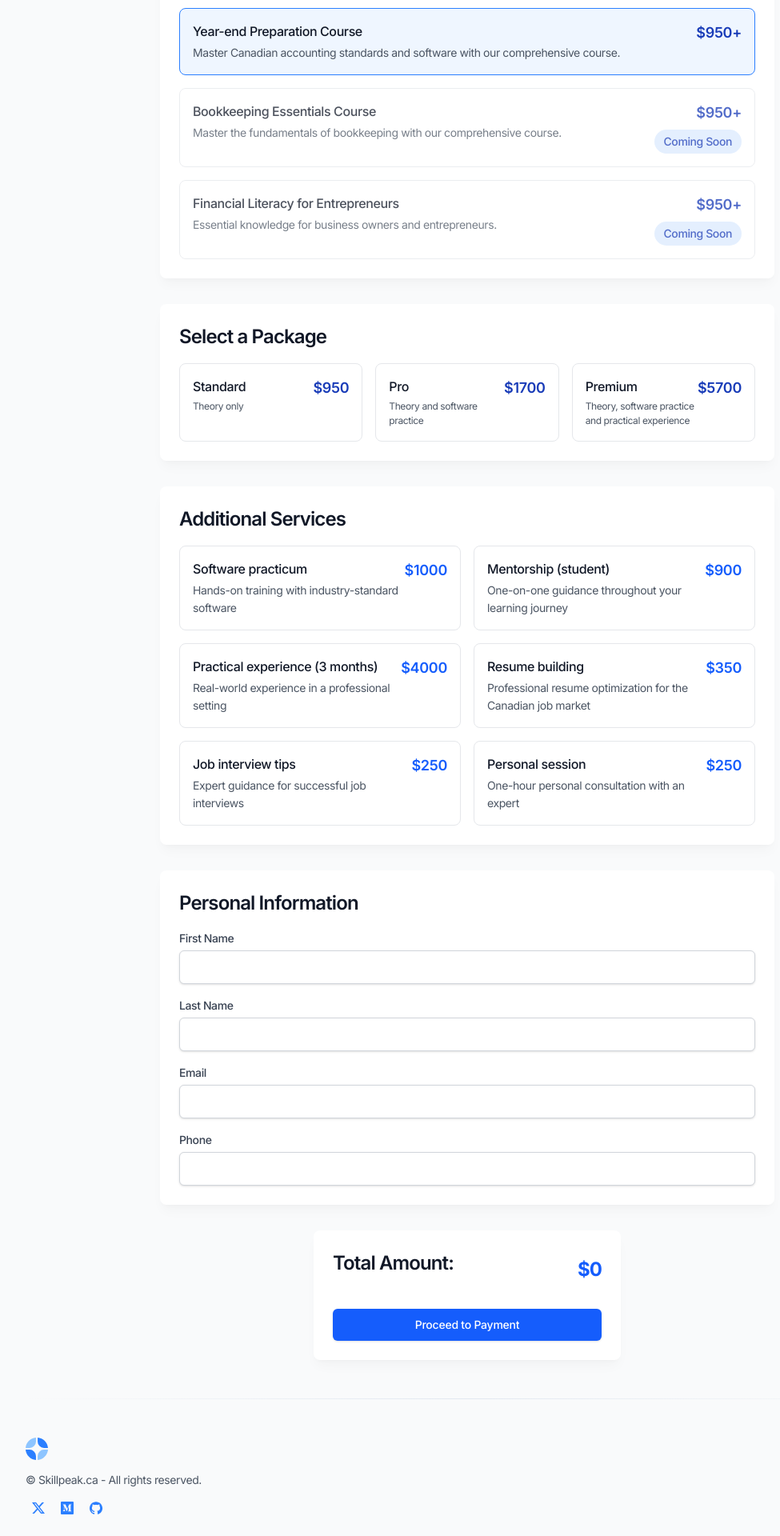
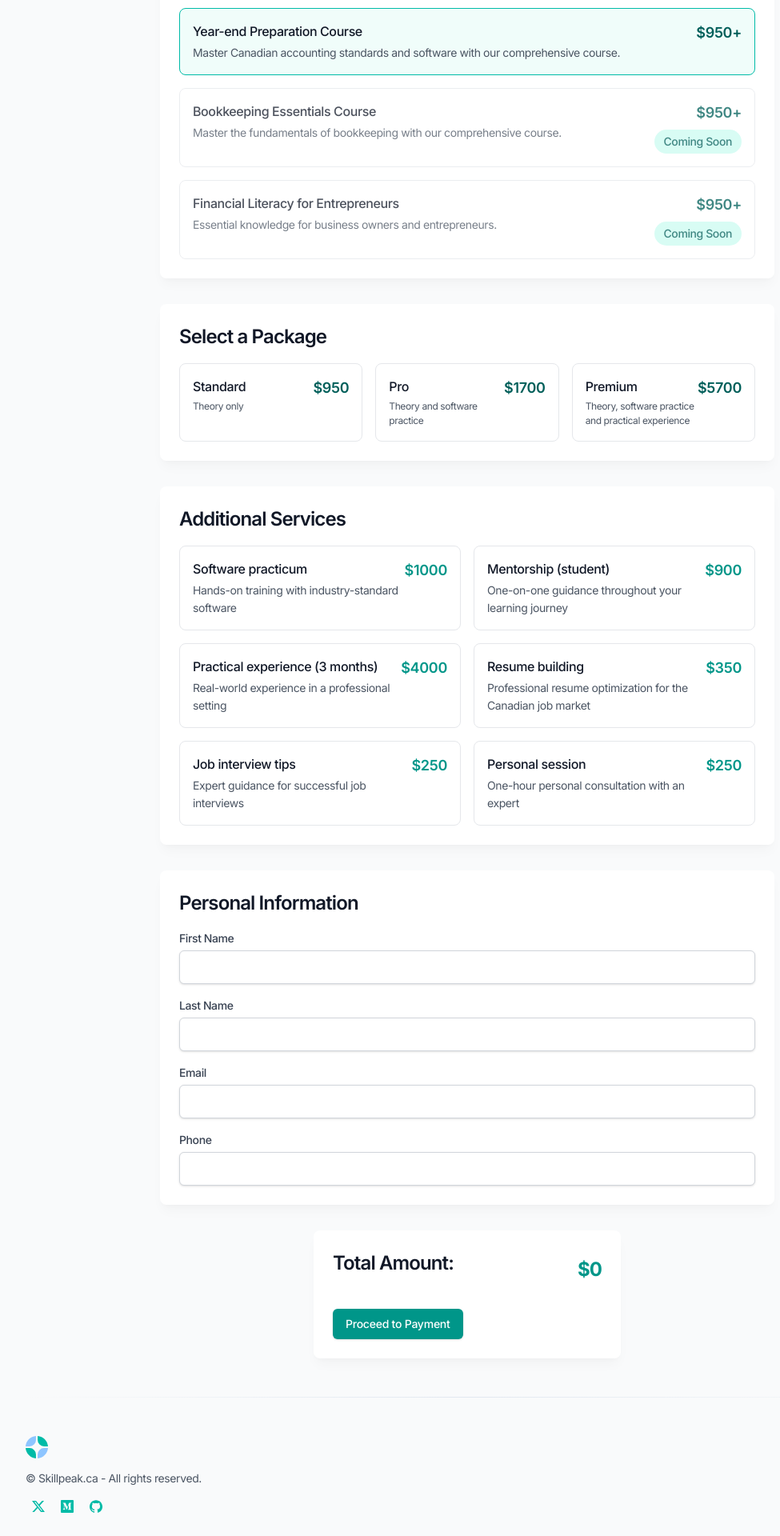
Before and after one commit to swe/skillpeak_demo, a Next.js app: page /enroll in a window 1280 px wide. Shown: the part 320-2240 px from the top of the page at 80% size, without its empty margins (56-1031 px from the left). Built offline with nearby package versions, Linux system fonts and the light colour scheme.

Commit message:
colour changes

```diff
--- a/app/css/design-system.css
+++ b/app/css/design-system.css
@@ -1,12 +1,14 @@
 /* Design System Variables */
 :root {
   /* Colors */
-  --color-primary: #4F46E5;
-  --color-primary-dark: #4338CA;
-  --color-primary-light: #818CF8;
-  --color-secondary: #10B981;
-  --color-secondary-dark: #059669;
-  --color-secondary-light: #34D399;
+  --color-primary: #01b8bd;
+  --color-primary-dark: #019ca1;
+  --color-primary-light: #33c9ce;
+  --color-secondary: #f4a259;
+  --color-secondary-dark: #d4883a;
+  --color-secondary-light: #f7c59f;
+  --color-accent: #f4845f;
+  --color-accent-light: #f7ede2;
 
   /* Neutral Colors */
   --color-gray-50: #F9FAFB;
@@ -21,10 +23,10 @@
   --color-gray-900: #111827;
 
   /* Semantic Colors */
-  --color-success: #10B981;
-  --color-warning: #F59E0B;
-  --color-error: #EF4444;
-  --color-info: #3B82F6;
+  --color-success: #01b8bd;
+  --color-warning: #f4a259;
+  --color-error: #f4845f;
+  --color-info: #33c9ce;
 
   /* Spacing */
   --spacing-1: 0.25rem;
--- a/app/enroll/page.tsx
+++ b/app/enroll/page.tsx
@@ -215,7 +215,7 @@ export default function EnrollmentPage() {
                     <label
                       key={course.id}
                       className={`border rounded-lg p-4 cursor-pointer transition-colors ${
-                        selectedCourse === course.id ? 'border-blue-500 bg-blue-50' : 'border-gray-200 hover:border-blue-300'
+                        selectedCourse === course.id ? 'border-teal-500 bg-teal-50' : 'border-gray-200 hover:border-teal-300'
                       } ${!course.isAvailable ? 'opacity-75' : ''}`}
                     >
                       <input
@@ -234,9 +234,9 @@ export default function EnrollmentPage() {
                             <p className="text-sm text-gray-600 mt-1">{course.description}</p>
                           </div>
                           <div className="flex flex-col items-end">
-                            <span className="font-semibold text-lg text-blue-800">${course.price}+</span>
+                            <span className="font-semibold text-lg text-teal-800">${course.price}+</span>
                             {!course.isAvailable && (
-                              <span className="mt-2 inline-block rounded-full bg-blue-100 px-3 py-1 text-sm font-medium text-blue-800">
+                              <span className="mt-2 inline-block rounded-full bg-teal-100 px-3 py-1 text-sm font-medium text-teal-800">
                                 Coming Soon
                               </span>
                             )}
@@ -256,7 +256,7 @@ export default function EnrollmentPage() {
                     <label
                       key={pkg.id}
                       className={`border rounded-lg p-4 cursor-pointer transition-colors ${
-                        selectedPackage === pkg.id ? 'border-blue-500 bg-blue-50' : 'border-gray-200 hover:border-blue-300'
+                        selectedPackage === pkg.id ? 'border-teal-500 bg-teal-50' : 'border-gray-200 hover:border-teal-300'
                       }`}
                     >
                       <input
@@ -273,7 +273,7 @@ export default function EnrollmentPage() {
                             <p className="font-medium text-md">{pkg.name}</p>
                             <p className="text-xs text-gray-600 mt-1">{pkg.description}</p>
                           </div>
-                          <span className="font-semibold text-lg text-blue-800">${pkg.price}</span>
+                          <span className="font-semibold text-lg text-teal-800">${pkg.price}</span>
                         </div>
                       </div>
                     </label>
@@ -289,7 +289,7 @@ export default function EnrollmentPage() {
                     <label
                       key={service.id}
                       className={`border rounded-lg p-4 cursor-pointer transition-colors ${
-                        selectedServices.includes(service.id) ? 'border-blue-500 bg-blue-50' : 'border-gray-200 hover:border-blue-300'
+                        selectedServices.includes(service.id) ? 'border-teal-500 bg-teal-50' : 'border-gray-200 hover:border-teal-300'
                       }`}
                     >
                       <input
@@ -311,7 +311,7 @@ export default function EnrollmentPage() {
                             <p className="font-medium md">{service.name}</p>
                             <p className="text-gray-600 mt-1 text-sm">{service.description}</p>
                           </div>
-                          <span className="font-semibold text-lg text-blue-600">${service.price}</span>
+                          <span className="font-semibold text-lg text-teal-600">${service.price}</span>
                         </div>
                       </div>
                     </label>
@@ -330,7 +330,7 @@ export default function EnrollmentPage() {
                       required
                       value={personalInfo.firstName}
                       onChange={(e) => setPersonalInfo({...personalInfo, firstName: e.target.value})}
-                      className="mt-1 block w-full rounded-md border-gray-300 shadow-sm focus:border-blue-500 focus:ring-blue-500"
+                      className="mt-1 block w-full rounded-md border-gray-300 shadow-sm focus:border-teal-500 focus:ring-teal-500"
                     />
                   </div>
                   <div>
@@ -340,7 +340,7 @@ export default function EnrollmentPage() {
                       required
                       value={personalInfo.lastName}
                       onChange={(e) => setPersonalInfo({...personalInfo, lastName: e.target.value})}
-                      className="mt-1 block w-full rounded-md border-gray-300 shadow-sm focus:border-blue-500 focus:ring-blue-500"
+                      className="mt-1 block w-full rounded-md border-gray-300 shadow-sm focus:border-teal-500 focus:ring-teal-500"
                     />
                   </div>
                   <div>
@@ -350,7 +350,7 @@ export default function EnrollmentPage() {
                       required
                       value={personalInfo.email}
                       onChange={(e) => setPersonalInfo({...personalInfo, email: e.target.value})}
-                      className="mt-1 block w-full rounded-md border-gray-300 shadow-sm focus:border-blue-500 focus:ring-blue-500"
+                      className="mt-1 block w-full rounded-md border-gray-300 shadow-sm focus:border-teal-500 focus:ring-teal-500"
                     />
                   </div>
                   <div>
@@ -360,7 +360,7 @@ export default function EnrollmentPage() {
                       required
                       value={personalInfo.phone}
                       onChange={(e) => setPersonalInfo({...personalInfo, phone: e.target.value})}
-                      className="mt-1 block w-full rounded-md border-gray-300 shadow-sm focus:border-blue-500 focus:ring-blue-500"
+                      className="mt-1 block w-full rounded-md border-gray-300 shadow-sm focus:border-teal-500 focus:ring-teal-500"
                     />
                   </div>
                 </div>
@@ -370,11 +370,11 @@ export default function EnrollmentPage() {
               <div className="bg-white p-6 rounded-lg shadow-lg shadow-black/[0.03] w-1/2 m-auto">
                 <div className="flex justify-between items-center mb-6">
                   <h3 className="font-semibold">Total Amount:</h3>
-                  <span className="text-2xl font-bold text-blue-600">${calculateTotal()}</span>
+                  <span className="text-2xl font-bold text-teal-600">${calculateTotal()}</span>
                 </div>
                 <Button
                   type="submit"
-                  className="cursor-pointer w-full flex justify-center py-3 px-4 border border-transparent rounded-md shadow-sm text-sm font-medium text-white bg-blue-600 hover:bg-blue-700 focus:outline-none focus:ring-2 focus:ring-offset-2 focus:ring-blue-500"
+                  className="shadow-sm text-sm font-medium text-white bg-teal-600 hover:bg-teal-700 focus:outline-none focus:ring-2 focus:ring-offset-2 focus:ring-teal-500"
                 >
                   Proceed to Payment
                 </Button>
--- a/components/courses.tsx
+++ b/components/courses.tsx
@@ -101,7 +101,7 @@ const Courses = () => {
                 <p className="mt-2 text-sm text-gray-600">{course.description}</p>
 
                 {!course.isAvailable && (
-                  <div className="mt-4 inline-block rounded-full bg-blue-100 px-3 py-1 text-sm font-medium text-blue-800">
+                  <div className="mt-4 inline-block rounded-full bg-teal-100 px-3 py-1 text-sm font-medium text-teal-800">
                     Coming Soon
                   </div>
                 )}
@@ -153,7 +153,7 @@ const Courses = () => {
                   {course.isAvailable && (
                       <a href="/enroll">
                         <button
-                            className="cursor-pointer w-full py-3 px-4 rounded-md text-sm font-medium bg-blue-600 text-white hover:bg-blue-700"
+                            className="cursor-pointer w-full py-3 px-4 rounded-md text-sm font-medium bg-teal-600 text-white hover:bg-teal-700"
                         >
                           Enroll Now
                         </button>
--- a/components/cta.tsx
+++ b/components/cta.tsx
@@ -14,7 +14,7 @@ export default function Cta() {
             className="absolute bottom-0 left-1/2 -z-10 -translate-x-1/2 translate-y-1/2"
             aria-hidden="true"
           >
-            <div className="h-56 w-[480px] rounded-full border-[20px] border-blue-500 blur-3xl will-change-[filter]" />
+            <div className="h-56 w-[480px] rounded-full border-[20px] border-teal-500 blur-3xl will-change-[filter]" />
           </div>
           {/* Stripes illustration */}
           <div
@@ -29,12 +29,12 @@ export default function Cta() {
             </h2>
             <div className="mx-auto max-w-xs sm:flex sm:max-w-none sm:justify-center">
               <a
-                className="btn group mb-4 w-full bg-linear-to-t from-blue-600 to-blue-500 bg-[length:100%_100%] bg-[bottom] text-white shadow-sm hover:bg-[length:100%_150%] sm:mb-0 sm:w-auto"
+                className="btn group mb-4 w-full bg-teal-600 text-white shadow-sm hover:bg-teal-700 sm:mb-0 sm:w-auto"
                 href="#0"
               >
                 <span className="relative inline-flex items-center">
                   Start Free Trial{" "}
-                  <span className="ml-1 tracking-normal text-blue-300 transition-transform group-hover:translate-x-0.5">
+                  <span className="ml-1 tracking-normal text-teal-200 transition-transform group-hover:translate-x-0.5">
                     -&gt;
                   </span>
                 </span>
--- a/components/hero-home.tsx
+++ b/components/hero-home.tsx
@@ -152,7 +152,7 @@ const HeroHome = () => {
                       key={feature}
                       className="flex gap-8 items-start"
                     >
-                      <div className="flex-shrink-0 w-16 h-16 rounded-full border-2 border-blue-600 flex items-center justify-center text-blue-600 font-bold text-2xl">
+                      <div className="flex-shrink-0 w-16 h-16 rounded-full border-2 border-teal-600 flex items-center justify-center text-teal-600 font-bold text-2xl">
                         {String(index + 1).padStart(2, '0')}
                       </div>
                       <div className="flex-1 text-left">
--- a/components/how-it-works.tsx
+++ b/components/how-it-works.tsx
@@ -49,7 +49,7 @@ const HowItWorks = () => {
         <div className="space-y-8">
           {steps.map((step) => (
             <div key={step.number} className="flex gap-8 items-start">
-              <div className="text-sm flex-shrink-0 w-8 h-8 rounded-full border-2 border-blue-600 flex items-center justify-center text-blue-600 font-bold text-2xl">
+              <div className="text-sm flex-shrink-0 w-8 h-8 rounded-full border-2 border-teal-600 flex items-center justify-center text-teal-600 font-bold text-2xl">
                 {step.number}
               </div>
               <div className="flex-1">
--- a/components/ui/footer.tsx
+++ b/components/ui/footer.tsx
@@ -20,7 +20,7 @@ export default function Footer({ border = false }: { border?: boolean }) {
             <ul className="flex gap-1">
               <li>
                 <Link
-                    className="flex items-center justify-center text-blue-500 transition hover:text-blue-600"
+                    className="flex items-center justify-center text-teal-500 transition hover:text-teal-600"
                     href="#0"
                     aria-label="Twitter"
                 >
@@ -35,7 +35,7 @@ export default function Footer({ border = false }: { border?: boolean }) {
               </li>
               <li>
                 <Link
-                    className="flex items-center justify-center text-blue-500 transition hover:text-blue-600"
+                    className="flex items-center justify-center text-teal-500 transition hover:text-teal-600"
                     href="#0"
                     aria-label="Medium"
                 >
@@ -50,7 +50,7 @@ export default function Footer({ border = false }: { border?: boolean }) {
               </li>
               <li>
                 <Link
-                    className="flex items-center justify-center text-blue-500 transition hover:text-blue-600"
+                    className="flex items-center justify-center text-teal-500 transition hover:text-teal-600"
                     href="#0"
                     aria-label="Github"
                 >
--- a/components/ui/logo.tsx
+++ b/components/ui/logo.tsx
@@ -5,7 +5,7 @@ export default function Logo() {
     <Link href="/" className="inline-flex" aria-label="Cruip">
       <svg xmlns="http://www.w3.org/2000/svg" width="28" height="28">
         <path
-          className="fill-blue-500"
+          className="fill-teal-500"
           fillRule="evenodd"
           d="M15.052 0c6.914.513 12.434 6.033 12.947 12.947h-5.015a7.932 7.932 0 0 1-7.932-7.932V0Zm-2.105 22.985V28C6.033 27.487.513 21.967 0 15.053h5.015a7.932 7.932 0 0 1 7.932 7.932Z"
           clipRule="evenodd"
```
